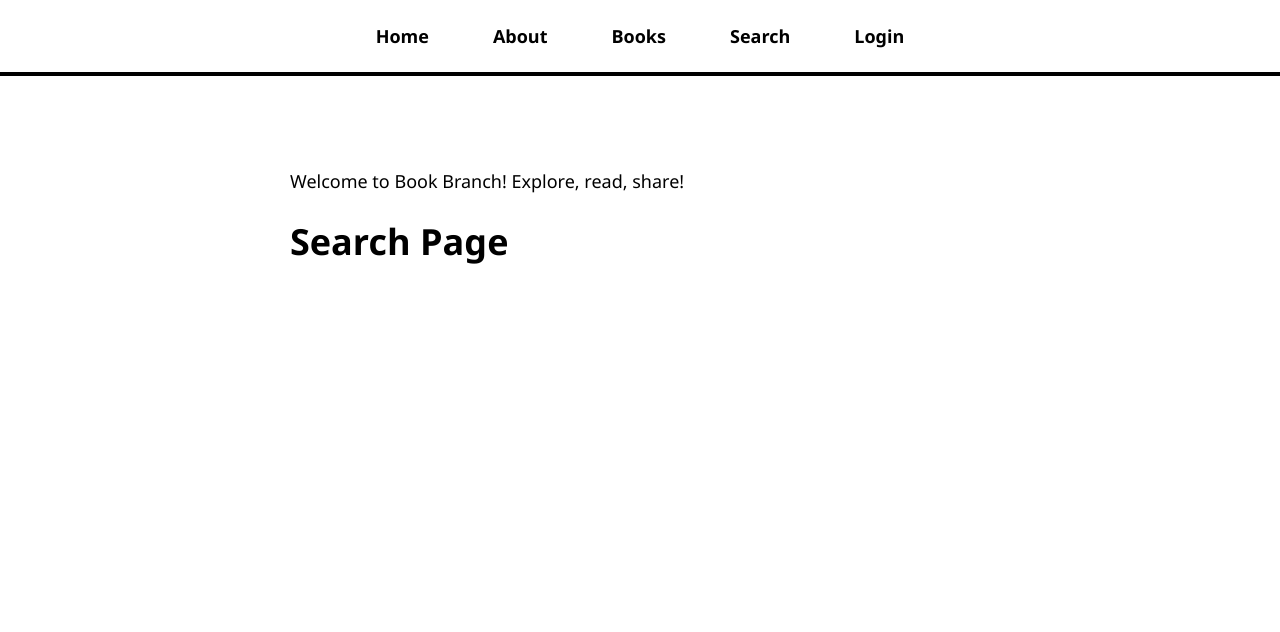
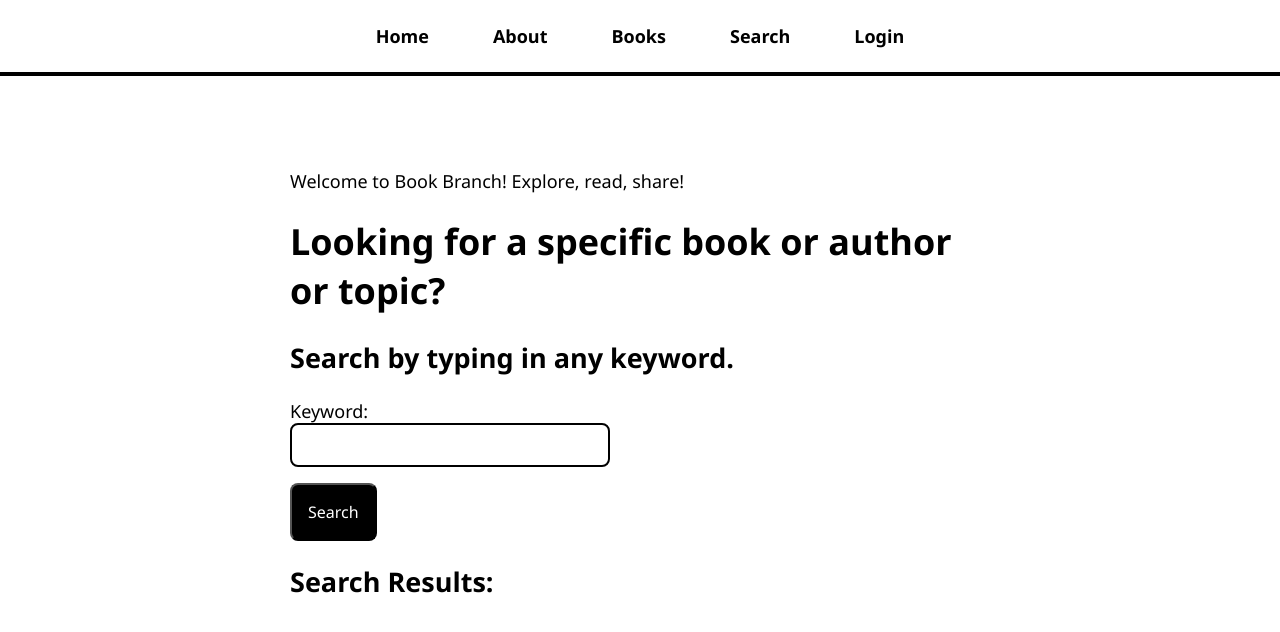
Before and after one commit to mganderson13/book_branch_project, a React (Create React App) app: page /search in a window 1280 px wide. Shown: the top 632 px of the page. Built offline with nearby package versions, Linux system fonts and the light colour scheme.

Commit message:
wrote Search function logic

```diff
--- a/src/pages/Search.js
+++ b/src/pages/Search.js
@@ -1,7 +1,53 @@
+import React, { useEffect, useState } from 'react';
+import BookCard from '../components/Card';
+
 const Search = () => {
-    return (
-        <h1>Search Page</h1>
-    );
+    const [search, setSearch] = useState('');
+    const [inputValue, setInputValue] = useState('');
+    const [books, setBooks] = useState([]);
+
+    useEffect(() => {
+      async function fetchData() {
+        try {
+          const res = await fetch(`https://www.googleapis.com/books/v1/volumes?q=${search}`);
+          const data = await res.json();
+          setBooks(data.items);
+        } catch (error) {
+          console.log(error);
+        }
+      }
+
+      if (search !== '') { // Only fetch data when search query is not empty
+        fetchData();
+      }
+    }, [search]); // Run useEffect whenever search query changes
+
+    function handleSubmit(e) {
+      e.preventDefault();
+      setSearch(inputValue);
+    }
+return (
+    <>
+    <h1>Looking for a specific book or author or topic?</h1>
+    <h2>Search by typing in any keyword.</h2>
+    <form onSubmit={handleSubmit}>
+        <label>Keyword:
+            <input type="text" name="keyword" value = {inputValue}
+        onChange={(e) => setInputValue(e.target.value )}/>
+        </label>
+        <button type="submit">Search</button>
+    </form>
+
+        <div>
+          <h2>Search Results:</h2>
+          <ul>
+            {books.map(book => (
+              <BookCard key={book.id} book={book}/>
+            ))}
+          </ul>
+        </div>
+    </>
+);
 }
 
 export default Search;
```
